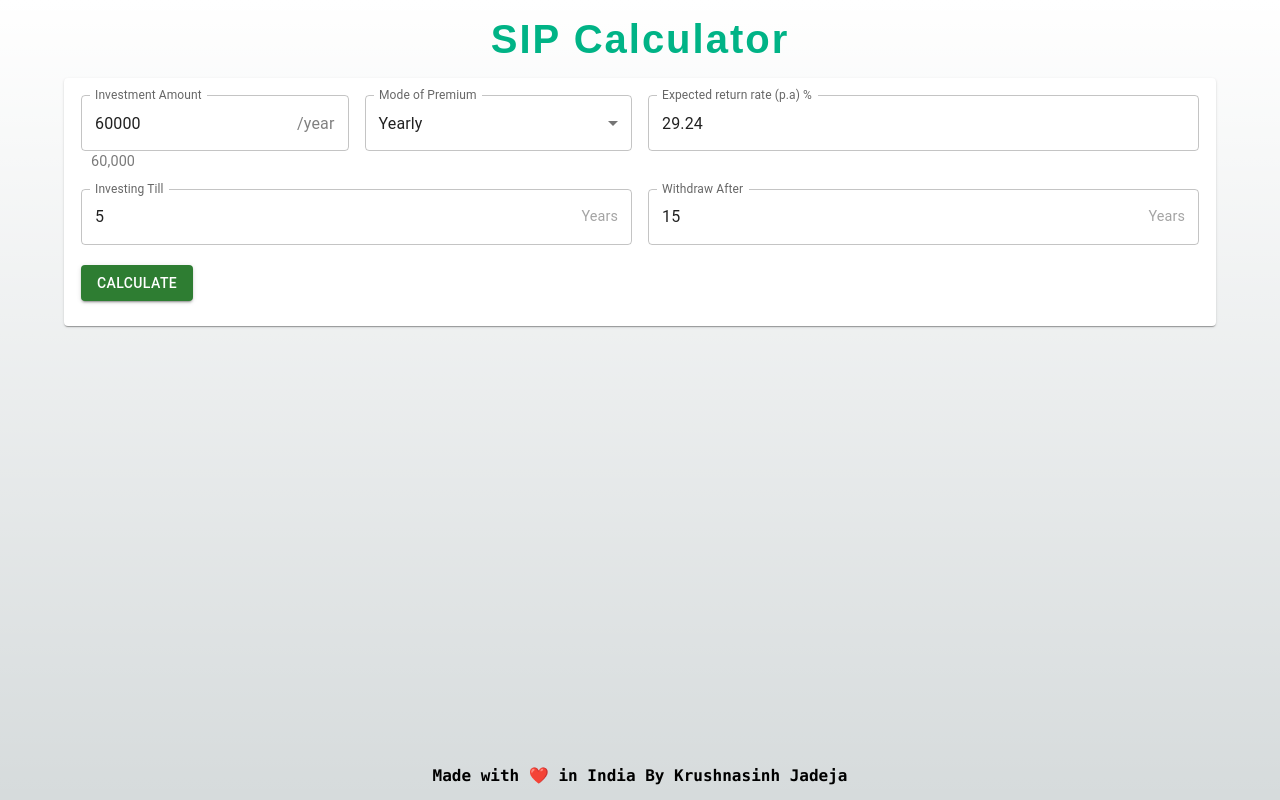
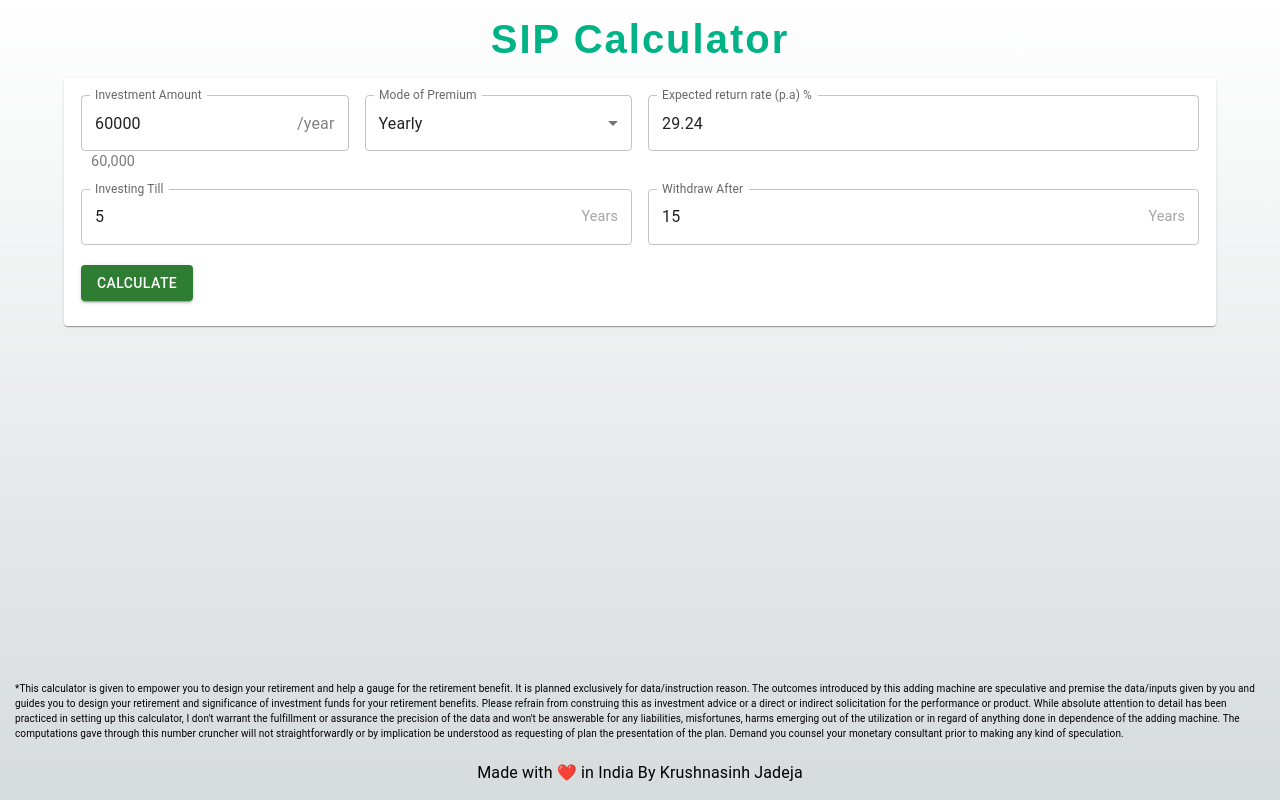
Before and after one commit to kdjadeja21/sip-calculator, a Next.js app: page / in a window 1280 px wide. Built offline with nearby package versions, Linux system fonts and the light colour scheme.

Commit message:
UI Enhancement

```diff
--- a/app/Footer/Footer.tsx
+++ b/app/Footer/Footer.tsx
@@ -1,13 +1,35 @@
 import React from "react";
 import styles from "../page.module.css";
+import { Typography } from "@mui/material";
 
 const Footer = () => {
   return (
     <footer className={styles.footer} style={{ margin: "15px" }}>
-      Made with ❤️ in India By{" "}
-      <a href="https://portfolio-kdjadeja21.vercel.app/" target="_blank">
-        Krushnasinh Jadeja
-      </a>
+      <Typography style={{ fontSize: "10px" }}>
+        *This calculator is given to empower you to design your retirement and
+        help a gauge for the retirement benefit. It is planned exclusively for
+        data/instruction reason. The outcomes introduced by this adding machine
+        are speculative and premise the data/inputs given by you and guides you
+        to design your retirement and significance of investment funds for your
+        retirement benefits. Please refrain from construing this as investment
+        advice or a direct or indirect solicitation for the performance or
+        product. While absolute attention to detail has been practiced in
+        setting up this calculator, I don&apos;t warrant the fulfillment or
+        assurance the precision of the data and won&apos;t be answerable for any
+        liabilities, misfortunes, harms emerging out of the utilization or in
+        regard of anything done in dependence of the adding machine. The
+        computations gave through this number cruncher will not
+        straightforwardly or by implication be understood as requesting of plan
+        the presentation of the plan. Demand you counsel your monetary
+        consultant prior to making any kind of speculation.
+      </Typography>
+      <br />
+      <Typography>
+        Made with ❤️ in India By{" "}
+        <a href="https://portfolio-kdjadeja21.vercel.app/" target="_blank">
+          Krushnasinh Jadeja
+        </a>
+      </Typography>
     </footer>
   );
 };
--- a/app/layout.tsx
+++ b/app/layout.tsx
@@ -25,7 +25,7 @@ export default function RootLayout({
         />
         <meta
           name="keywords"
-          content="sip calculator, sip return calculator, sip investment calculator, sip mutual fund calculator, sip investment, systematic investment plan, return calculator, investment plan calculator, mf calculator, sip investment in india, lumpsum calculator, sip lumpsum calculator, mutual fund calculator india, sip return calculator india, sip calculator india, monthly sip calculator, yearly sip calculator"
+          content="sip calculator, sip return calculator, sip investment calculator, sip mutual fund calculator, sip investment, systematic investment plan, return calculator, investment plan calculator, mf calculator, sip investment in india, lumpsum calculator, sip lumpsum calculator, mutual fund calculator india, sip return calculator india, sip calculator india, monthly sip calculator, yearly sip calculator, compound interest calculator, compound interest calculator online, compound interest"
         />
       </head>
       <body className={inter.className}>
--- a/app/page.module.css
+++ b/app/page.module.css
@@ -119,8 +119,9 @@
 .footer {
   margin:"15px";
   padding-bottom: "5em";
-  font-weight: 700;
-  font-family: var(--font-mono);
+  display: flex;
+  flex-direction: column;
+  align-items: center;
 }
 
 /* Enable hover only on non-touch devices */
```
